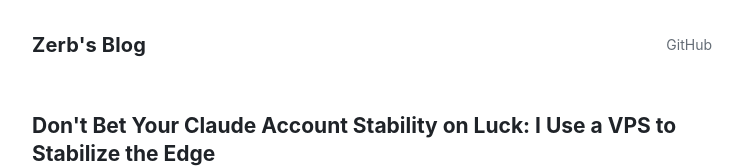
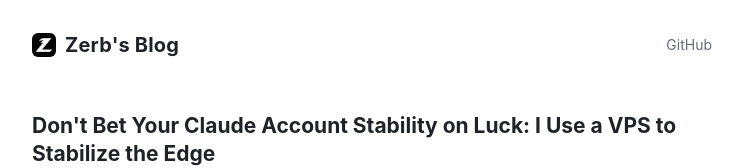
Before and after one commit to byzosc/zero-build-blog, a plain HTML site: page index.html in a window 1280 px wide. Shown: the top 168 px of the page, without its empty margins (268-1011 px from the left). Drawn offline with nearby package versions, Linux system fonts and the light colour scheme; a small style sheet from the web is missing.

Commit message:
Add Zerb brand favicon to blog

```diff
--- a/assets/style.css
+++ b/assets/style.css
@@ -35,7 +35,13 @@
   display: flex; align-items: center; justify-content: space-between;
   padding-top: 28px; padding-bottom: 28px;
 }
-.brand { font-weight: 700; font-size: 20px; color: var(--fg); text-decoration: none; letter-spacing: .2px; }
+.brand {
+  display: inline-flex; align-items: center; gap: 9px;
+  font-weight: 700; font-size: 20px; color: var(--fg); text-decoration: none; letter-spacing: .2px;
+}
+.brand-mark {
+  width: 24px; height: 24px; border-radius: 6px; flex: 0 0 auto;
+}
 .site-nav a { color: var(--muted); text-decoration: none; font-size: 14px; }
 .site-nav a:hover { color: var(--accent); }
 main { min-height: 60vh; padding-bottom: 48px; }
--- a/index.html
+++ b/index.html
@@ -5,13 +5,19 @@
   <meta name="viewport" content="width=device-width, initial-scale=1">
   <title>Zerb's Blog</title>
   <meta name="description" content="Zerb 的博客 · 自托管 / AI / 折腾。">
+  <link rel="icon" href="assets/brand/zerb-favicon-32.png" sizes="32x32" type="image/png">
+  <link rel="icon" href="assets/brand/zerb-favicon-192.png" sizes="192x192" type="image/png">
+  <link rel="apple-touch-icon" href="assets/brand/zerb-favicon-180.png">
   <link rel="stylesheet" href="https://cdn.jsdelivr.net/gh/highlightjs/cdn-release@11/build/styles/github.min.css" media="(prefers-color-scheme: light)">
   <link rel="stylesheet" href="https://cdn.jsdelivr.net/gh/highlightjs/cdn-release@11/build/styles/github-dark.min.css" media="(prefers-color-scheme: dark)">
   <link rel="stylesheet" href="assets/style.css">
 </head>
 <body>
   <header class="site-header">
-    <a class="brand" href="#/">Zerb's&nbsp;Blog</a>
+    <a class="brand" href="#/" aria-label="Zerb's Blog home">
+      <img class="brand-mark" src="assets/brand/zerb-favicon-32.png" alt="" width="24" height="24">
+      <span>Zerb's&nbsp;Blog</span>
+    </a>
     <nav class="site-nav">
       <a href="https://github.com/ZerbLion/zero-build-blog" target="_blank" rel="noopener">GitHub</a>
     </nav>
```
Also changed, not shown: assets/brand/zerb-favicon-180.png (added), assets/brand/zerb-favicon-192.png (added), assets/brand/zerb-favicon-32.png (added).
